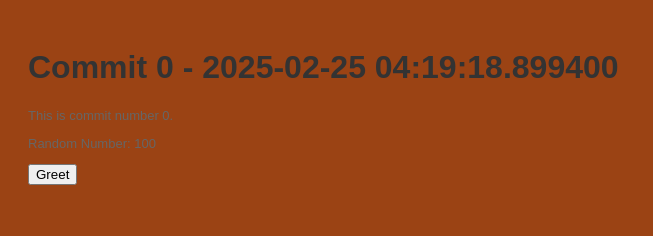
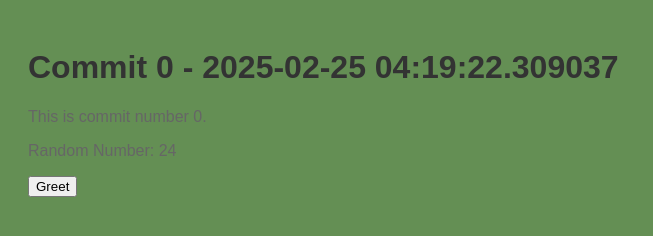
Before and after one commit to broilermares3/myrep-repo-20250225041915, a plain HTML site: page index.html in a window 1280 px wide. Shown: the whole page, without its empty margins (0-653 px from the left). Drawn offline with Linux system fonts and the light colour scheme.

Commit message:
📝 Commit 0 with HTML, CSS, and JS

```diff
--- a/index.html
+++ b/index.html
@@ -2,13 +2,13 @@
     <!DOCTYPE html>
     <html>
     <head>
-        <title>Commit 0 - 2025-02-25 04:19:18.899400</title>
+        <title>Commit 0 - 2025-02-25 04:19:22.309037</title>
         <link rel="stylesheet" href="style.css">
     </head>
     <body>
-        <h1>Commit 0 - 2025-02-25 04:19:18.899400</h1>
+        <h1>Commit 0 - 2025-02-25 04:19:22.309037</h1>
         <p>This is commit number 0.</p>
-        <p>Random Number: 100</p>
+        <p>Random Number: 24</p>
         <button onclick="greet()">Greet</button>
         <script src="script.js"></script>
     </body>
--- a/style.css
+++ b/style.css
@@ -1,7 +1,7 @@
 
     body {
         font-family: Arial, sans-serif;
-        background-color: #9b4314;
+        background-color: #648f54;
         padding: 20px;
     }
     h1 {
@@ -9,5 +9,5 @@
     }
     p {
         color: #666;
-        font-size: 13px;
+        font-size: 16px;
     }
```
